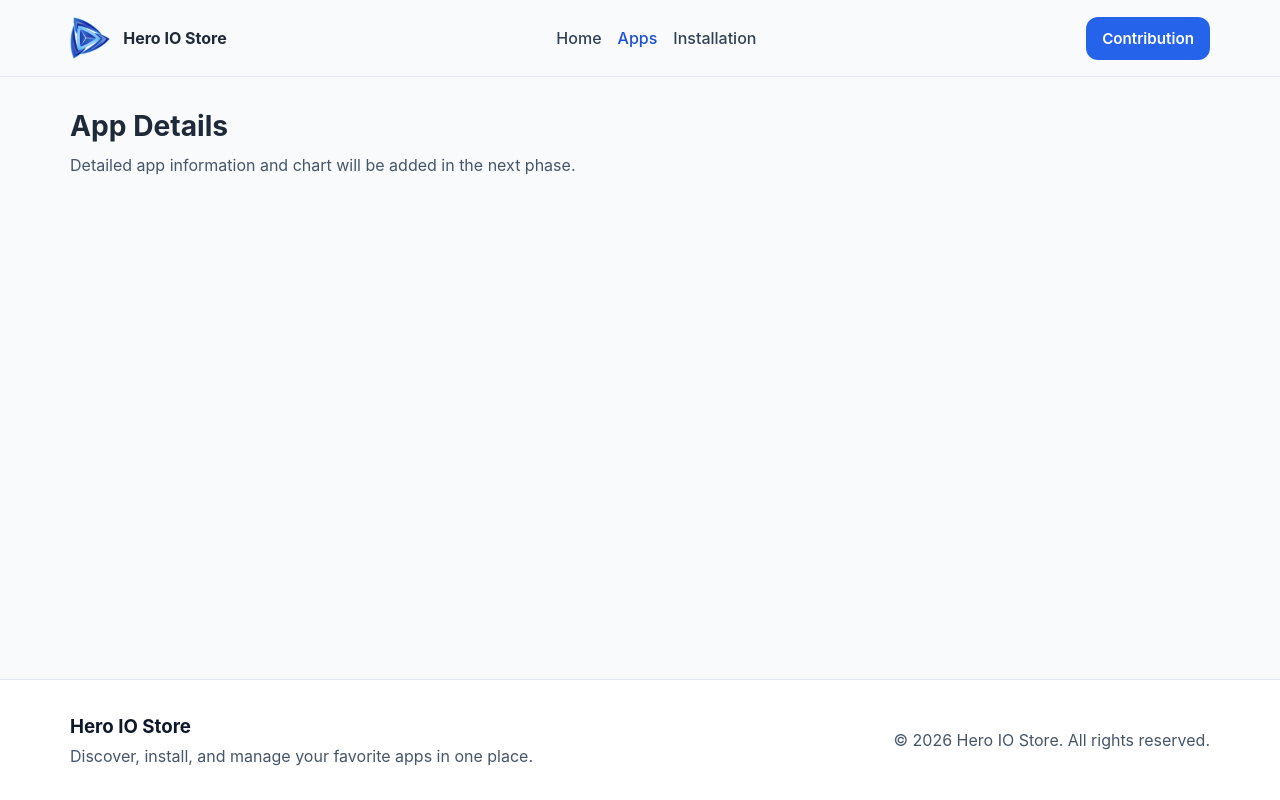
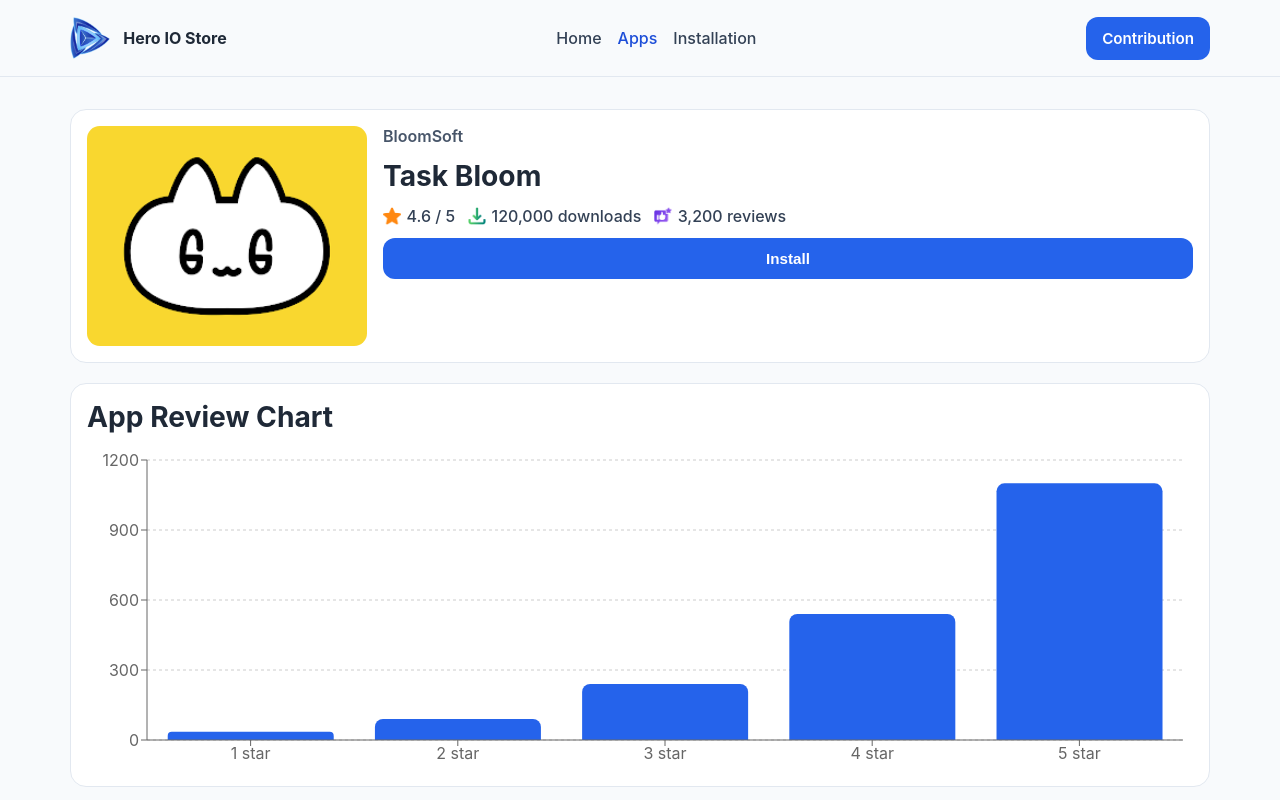
Before and after one commit to doctorHackan/hero-io, a React app: page /apps/1 in a window 1280 px wide. Shown: the top 800 px of the page. Built offline with nearby package versions, Linux system fonts and the light colour scheme; the HTML template or start-up script is replaced by a standard one.

Commit message:
completed details, review

```diff
--- a/src/components/Layout.jsx
+++ b/src/components/Layout.jsx
@@ -1,4 +1,5 @@
 import { Outlet } from 'react-router-dom'
+import { Toaster } from 'react-hot-toast'
 import Footer from './Footer'
 import Header from './Header'
 
@@ -9,6 +10,7 @@ function Layout() {
       <main className="site-main">
         <Outlet />
       </main>
+      <Toaster position="top-right" />
       <Footer />
     </div>
   )
--- a/src/index.css
+++ b/src/index.css
@@ -220,6 +220,90 @@ img {
   font-weight: 600;
 }
 
+.details-page {
+  display: grid;
+  gap: 1.25rem;
+}
+
+.details-hero,
+.chart-card,
+.description-card,
+.no-app-details {
+  background: #fff;
+  border: 1px solid #e2e8f0;
+  border-radius: 1rem;
+}
+
+.details-hero {
+  padding: 1rem;
+  display: grid;
+  grid-template-columns: 280px 1fr;
+  gap: 1rem;
+}
+
+.details-cover {
+  width: 100%;
+  height: 220px;
+  object-fit: cover;
+  border-radius: 0.8rem;
+}
+
+.details-info {
+  display: grid;
+  align-content: start;
+  gap: 0.8rem;
+}
+
+.details-company {
+  margin: 0;
+  color: #475569;
+  font-weight: 600;
+}
+
+.details-metrics {
+  display: flex;
+  flex-wrap: wrap;
+  gap: 0.8rem;
+}
+
+.details-metrics div {
+  display: inline-flex;
+  align-items: center;
+  gap: 0.35rem;
+  color: #334155;
+  font-weight: 500;
+}
+
+.install-btn:disabled {
+  background: #94a3b8;
+  cursor: not-allowed;
+}
+
+.chart-card,
+.description-card {
+  padding: 1rem;
+}
+
+.chart-wrap {
+  margin-top: 1rem;
+}
+
+.details-extra {
+  color: #334155;
+}
+
+.no-app-details {
+  text-align: center;
+  padding: 1.5rem 1rem;
+  display: grid;
+  gap: 0.8rem;
+  justify-items: center;
+}
+
+.no-app-image {
+  width: min(360px, 85vw);
+}
+
 .section-title {
   margin: 0;
   font-size: clamp(1.5rem, 2.2vw, 2.3rem);
@@ -319,6 +403,10 @@ img {
   .state-grid {
     grid-template-columns: 1fr;
   }
+
+  .details-hero {
+    grid-template-columns: 1fr;
+  }
 }
 
 @media (max-width: 640px) {
--- a/src/pages/AppDetailsPage.jsx
+++ b/src/pages/AppDetailsPage.jsx
@@ -1,8 +1,122 @@
+import { useMemo, useState } from 'react'
+import toast from 'react-hot-toast'
+import {
+  Bar,
+  BarChart,
+  CartesianGrid,
+  Cell,
+  ResponsiveContainer,
+  Tooltip,
+  XAxis,
+  YAxis,
+} from 'recharts'
+import { Link, useParams } from 'react-router-dom'
+import appError from '../assignment-assets/App-Error.png'
+import downloadsIcon from '../assignment-assets/icon-downloads.png'
+import ratingsIcon from '../assignment-assets/icon-ratings.png'
+import reviewsIcon from '../assignment-assets/icon-review.png'
+import { appsData } from '../data/appsData'
+
+const STORAGE_KEY = 'hero-installed-apps'
+
 function AppDetailsPage() {
+  const { id } = useParams()
+  const appId = Number(id)
+
+  const app = useMemo(() => appsData.find((item) => item.id === appId), [appId])
+
+  const [installedIds, setInstalledIds] = useState(() => {
+    const stored = localStorage.getItem(STORAGE_KEY)
+    return stored ? JSON.parse(stored) : []
+  })
+
+  if (!app) {
+    return (
+      <section className="container no-app-details">
+        <img src={appError} alt="App not found" className="no-app-image" />
+        <h1 className="section-title">App Not Found</h1>
+        <p className="section-subtitle">The app you are looking for is not available.</p>
+        <Link to="/apps" className="btn btn-primary">
+          Back To Apps
+        </Link>
+      </section>
+    )
+  }
+
+  const isInstalled = installedIds.includes(app.id)
+
+  const handleInstall = () => {
+    if (isInstalled) {
+      return
+    }
+
+    const nextInstalled = [...installedIds, app.id]
+    setInstalledIds(nextInstalled)
+    localStorage.setItem(STORAGE_KEY, JSON.stringify(nextInstalled))
+    toast.success(`${app.title} installed successfully`)
+  }
+
   return (
-    <section className="container">
-      <h1 className="section-title">App Details</h1>
-      <p className="section-subtitle">Detailed app information and chart will be added in the next phase.</p>
+    <section className="container details-page">
+      <article className="details-hero">
+        <img src={app.image} alt={app.title} className="details-cover" />
+
+        <div className="details-info">
+          <p className="details-company">{app.companyName}</p>
+          <h1 className="section-title">{app.title}</h1>
+
+          <div className="details-metrics">
+            <div>
+              <img src={ratingsIcon} alt="rating" width="18" height="18" />
+              <span>{app.ratingAvg} / 5</span>
+            </div>
+            <div>
+              <img src={downloadsIcon} alt="downloads" width="18" height="18" />
+              <span>{app.downloads.toLocaleString()} downloads</span>
+            </div>
+            <div>
+              <img src={reviewsIcon} alt="reviews" width="18" height="18" />
+              <span>{app.reviews.toLocaleString()} reviews</span>
+            </div>
+          </div>
+
+          <button
+            type="button"
+            className="btn btn-primary install-btn"
+            onClick={handleInstall}
+            disabled={isInstalled}
+          >
+            {isInstalled ? 'Installed' : 'Install'}
+          </button>
+        </div>
+      </article>
+
+      <article className="chart-card">
+        <h2 className="section-title">App Review Chart</h2>
+        <div className="chart-wrap">
+          <ResponsiveContainer width="100%" height={320}>
+            <BarChart data={app.ratings} margin={{ top: 10, right: 10, left: 0, bottom: 0 }}>
+              <CartesianGrid strokeDasharray="3 3" vertical={false} />
+              <XAxis dataKey="name" />
+              <YAxis />
+              <Tooltip />
+              <Bar dataKey="count" radius={[8, 8, 0, 0]}>
+                {app.ratings.map((item) => (
+                  <Cell key={item.name} fill="#2563eb" />
+                ))}
+              </Bar>
+            </BarChart>
+          </ResponsiveContainer>
+        </div>
+      </article>
+
+      <article className="description-card">
+        <h2 className="section-title">App Description</h2>
+        <p className="section-subtitle">{app.description}</p>
+        <p className="details-extra">
+          App Size: <strong>{app.size} MB</strong>
+        </p>
+      </article>
     </section>
   )
 }
```
